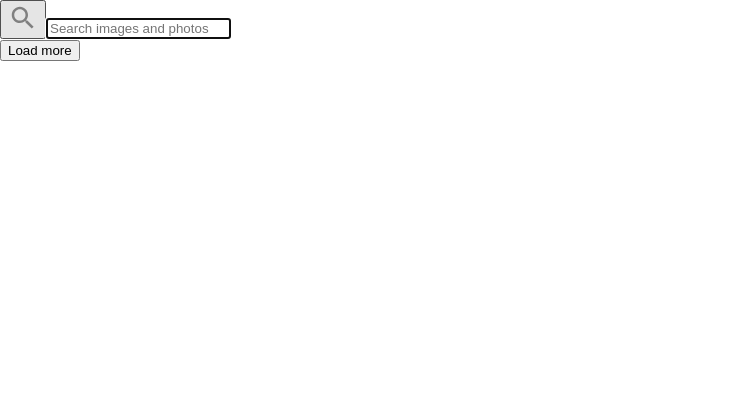
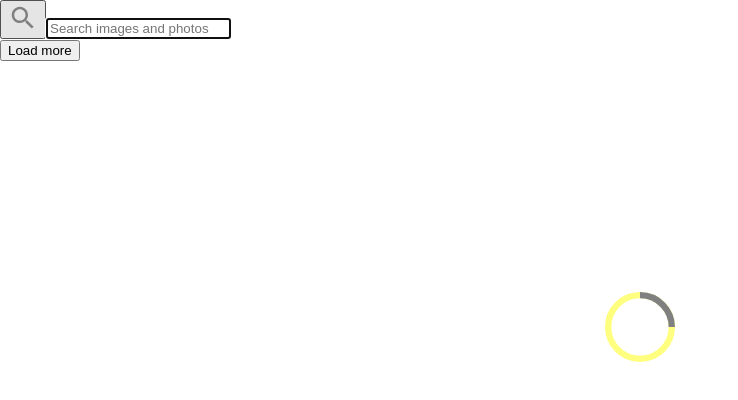
Before and after one commit to Korotkova-Iuliia/goit-react-hw-04-hooks-images, a React (Create React App) app: page / in a window 1280 px wide. Shown: the top 400 px of the page, without its empty margins (0-738 px from the left). Built offline with nearby package versions, Linux system fonts and the light colour scheme.

Commit message:
App didUpdate

```diff
--- a/package.json
+++ b/package.json
@@ -11,9 +11,10 @@
     "gh-pages": "^3.2.3",
     "react": "^17.0.2",
     "react-dom": "^17.0.2",
-    "react-loader-spinner": "^5.0.10",
+    "react-loader-spinner": "^5.1.0",
     "react-scripts": "5.0.0",
     "react-toastify": "^8.1.0",
+    "styled-components": "^5.3.3",
     "web-vitals": "^2.1.3"
   },
   "scripts": {
--- a/src/components/App.jsx
+++ b/src/components/App.jsx
@@ -1,16 +1,24 @@
 import { Component } from 'react';
 import { ToastContainer } from 'react-toastify';
+import { Oval } from 'react-loader-spinner';
 import Searchbar from './Searchbar/Searchbar';
 import Button from './Button/Button';
 import getAxiosTag from './servise/Api';
 import ImageGallery from './ImageGallery/ImageGallery';
+import styled from 'styled-components';
+
+const SpinnerWrepper = styled.div`
+  display: flex;
+  align-items: center;
+  justify-content: center;
+  height: 500px;
+`;
 export class App extends Component {
   state = {
     // listImages: [],
     searchImage: '',
-    // page: 1,
-
-    // filter: '',
+    page: 1,
+    filter: '',
   };
   // async componentDidMount() {
   //   this.setState({ loading: true });
@@ -26,14 +34,14 @@ export class App extends Component {
   //     console.log(error);
   //   }
   // }
-  // componentDidUpdate(prevProps, prevState) {
-  //   // console.log(prevProps);
-  //   if (this.state.searchImage !== prevState.searchImage)
-  //     console.log(this.state.searchImage);
-  //   console.log(prevState.searchImage);
+  componentDidUpdate(prevProps, prevState) {
+    // console.log(prevProps);
+    if (this.state.searchImage !== prevState.searchImage)
+      console.log(this.state.searchImage);
+    console.log(prevState.searchImage);
 
-  //   console.log(this.state);
-  // }
+    console.log(this.state);
+  }
   handleSearchBar = imageName => {
     this.setState({ searchImage: imageName });
     // console.log(imageName);
@@ -50,6 +58,16 @@ export class App extends Component {
 
           searchImage={searchImage}
         />
+        <SpinnerWrepper>
+          <Oval
+            ariaLabel="loading-indicator"
+            height={70}
+            width={70}
+            strokeWidth={4}
+            color="gray"
+            secondaryColor="yellow"
+          />
+        </SpinnerWrepper>
         <ToastContainer position="top-center" autoClose={2000} />
       </>
     );
--- a/src/components/ImageGallery/ImageGallery.jsx
+++ b/src/components/ImageGallery/ImageGallery.jsx
@@ -26,6 +26,7 @@ class ImageGallery extends Component {
       });
       console.log(listImages);
       console.log(listImages.hits);
+      return;
     } catch (error) {
       console.log(error);
     }
```
Also changed, not shown: 1 other file (tests, documents, lock files or other folders).
